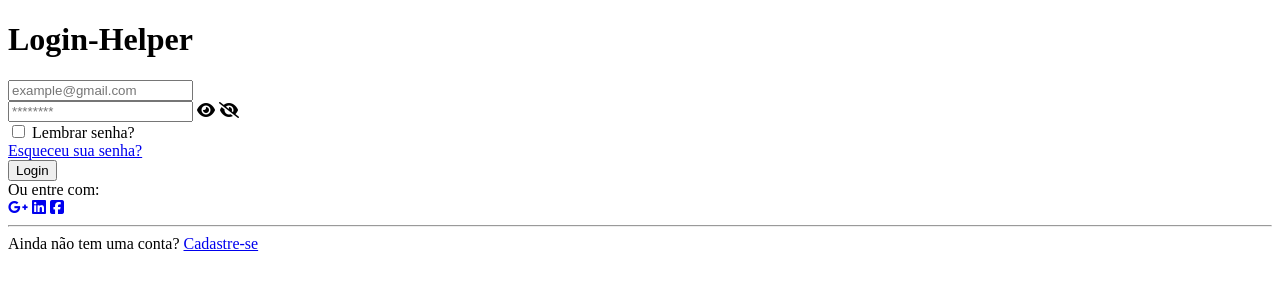
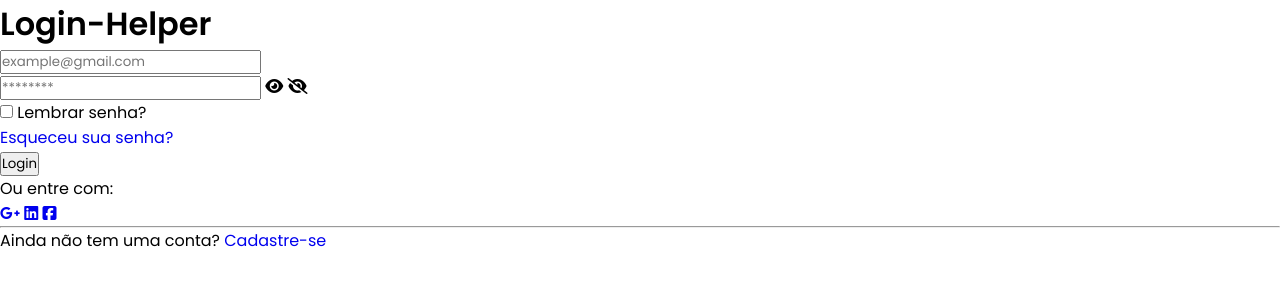
Before and after one commit to joaovitorlc/login-haper, a plain HTML site: page index.html in a window 1280 px wide. Drawn offline with Linux system fonts and the light colour scheme.

Commit message:
Começando a estilazação do produto. Tirando as estilizações padrão do CSS

```diff
--- a/css/styles.css
+++ b/css/styles.css
@@ -0,0 +1,7 @@
+*{
+  margin: 0;
+  padding: 0;
+  box-sizing: border-box;
+  font-family: 'Poppins', sans-serif;
+  text-decoration: none;
+}
```
Also changed, not shown: index.html (+1 -0 lines).
